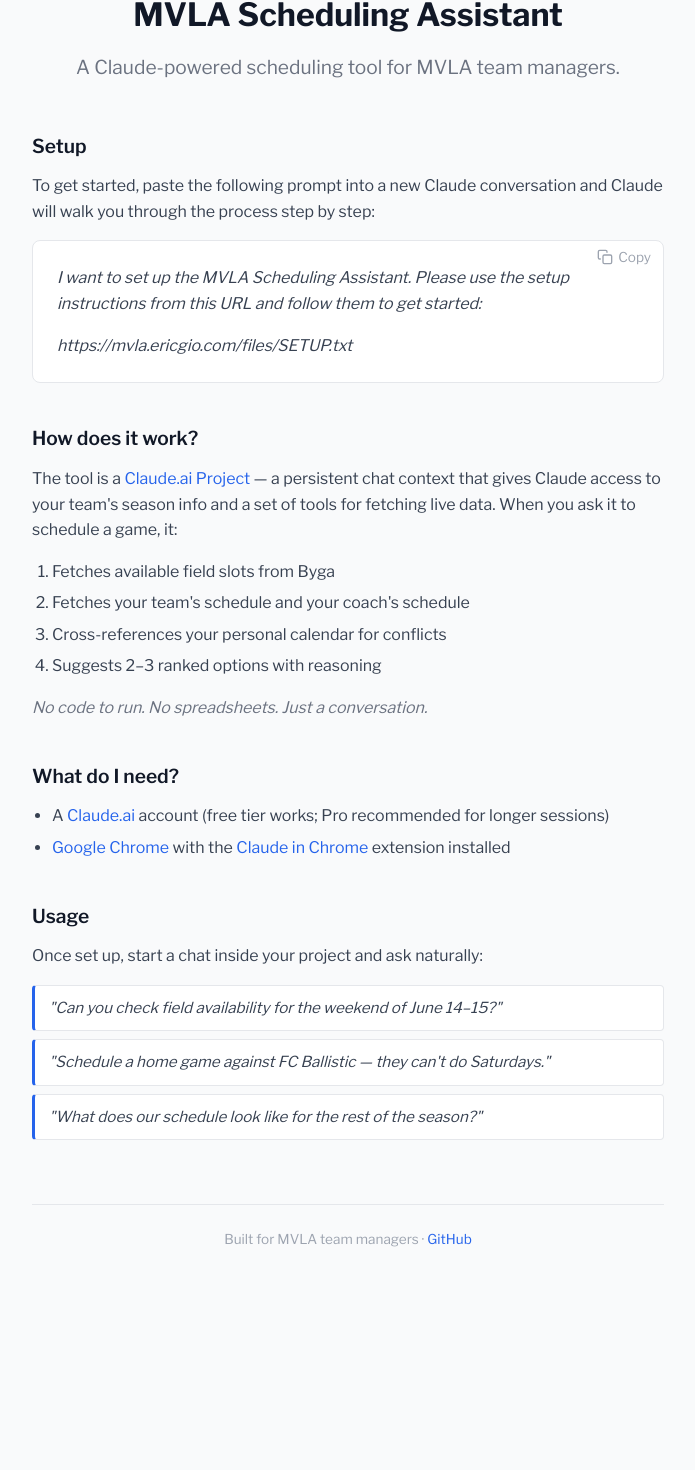
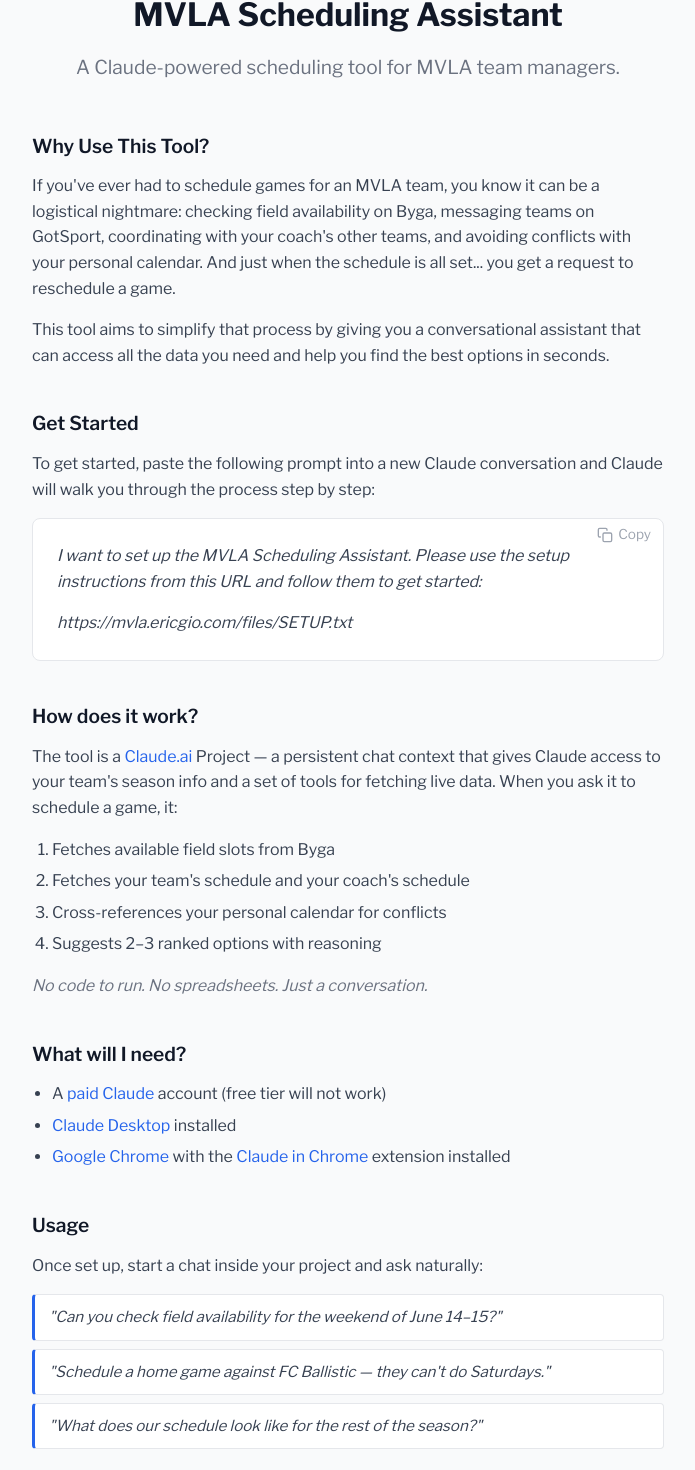
Before and after one commit to ericgio/mvla-scheduling-mcp, a React (Vite) app in the folder client/: page / in a window 1280 px wide. Shown: the part 233-1703 px from the top of the page, without its empty margins (292-987 px from the left). Before the commit the page ends 1548 px from the top, so only its background shows below. Built offline with nearby package versions, Linux system fonts and the light colour scheme.

Commit message:
Improve index page and setup instructions

```diff
--- a/client/src/App.tsx
+++ b/client/src/App.tsx
@@ -1,4 +1,4 @@
-import { useState } from 'react';
+import { HTMLProps, useState } from 'react';
 
 declare const __SETUP_FILE__: string;
 const SETUP_URL = `https://mvla.ericgio.com/files/${__SETUP_FILE__}`;
@@ -7,7 +7,16 @@
 
 function CopyIcon() {
   return (
-    <svg xmlns="http://www.w3.org/2000/svg" width="16" height="16" viewBox="0 0 24 24" fill="none" stroke="currentColor" strokeWidth="2" strokeLinecap="round" strokeLinejoin="round">
+    <svg
+      xmlns="http://www.w3.org/2000/svg"
+      width="16"
+      height="16"
+      viewBox="0 0 24 24"
+      fill="none"
+      stroke="currentColor"
+      strokeWidth="2"
+      strokeLinecap="round"
+      strokeLinejoin="round">
       <rect x="9" y="9" width="13" height="13" rx="2" ry="2" />
       <path d="M5 15H4a2 2 0 0 1-2-2V4a2 2 0 0 1 2-2h9a2 2 0 0 1 2 2v1" />
     </svg>
@@ -16,9 +25,26 @@
 
 function CheckIcon() {
   return (
-    <svg xmlns="http://www.w3.org/2000/svg" width="16" height="16" viewBox="0 0 24 24" fill="none" stroke="currentColor" strokeWidth="2" strokeLinecap="round" strokeLinejoin="round">
+    <svg
+      xmlns="http://www.w3.org/2000/svg"
+      width="16"
+      height="16"
+      viewBox="0 0 24 24"
+      fill="none"
+      stroke="currentColor"
+      strokeWidth="2"
+      strokeLinecap="round"
+      strokeLinejoin="round">
       <polyline points="20 6 9 17 4 12" />
     </svg>
+  );
+}
+
+function Link(props: HTMLProps<HTMLAnchorElement>) {
+  return (
+    <a target="_blank" rel="noreferrer" {...props}>
+      {props.children}
+    </a>
   );
 }
 
@@ -40,17 +66,34 @@
       </header>
 
       <section>
-        <h2>Setup</h2>
+        <h2>Why Use This Tool?</h2>
+        <p>
+          If you've ever had to schedule games for an MVLA team, you know it can
+          be a logistical nightmare: checking field availability on Byga,
+          messaging teams on GotSport, coordinating with your coach's other
+          teams, and avoiding conflicts with your personal calendar. And just
+          when the schedule is all set... you get a request to reschedule a
+          game.
+        </p>
+        <p>
+          This tool aims to simplify that process by giving you a conversational
+          assistant that can access all the data you need and help you find the
+          best options in seconds.
+        </p>
+      </section>
+
+      <section>
+        <h2>Get Started</h2>
         <p>
           To get started, paste the following prompt into a new Claude
-          conversation and Claude will walk you through the process step by step:
+          conversation and Claude will walk you through the process step by
+          step:
         </p>
         <div className="setup-box">
           <button
             className={`copy-btn${copied ? ' copied' : ''}`}
             onClick={copyPrompt}
-            aria-label="Copy to clipboard"
-          >
+            aria-label="Copy to clipboard">
             {copied ? <CheckIcon /> : <CopyIcon />}
             &nbsp;{copied ? 'Copied!' : 'Copy'}
           </button>
@@ -65,10 +108,10 @@
       <section>
         <h2>How does it work?</h2>
         <p>
-          The tool is a <a href="https://claude.ai">Claude.ai Project</a> — a
-          persistent chat context that gives Claude access to your team's season
-          info and a set of tools for fetching live data. When you ask it to
-          schedule a game, it:
+          The tool is a <Link href="https://claude.ai">Claude.ai</Link> Project
+          — a persistent chat context that gives Claude access to your team's
+          season info and a set of tools for fetching live data. When you ask it
+          to schedule a game, it:
         </p>
         <ol>
           <li>Fetches available field slots from Byga</li>
@@ -76,22 +119,28 @@
           <li>Cross-references your personal calendar for conflicts</li>
           <li>Suggests 2–3 ranked options with reasoning</li>
         </ol>
-        <p className="tagline">No code to run. No spreadsheets. Just a conversation.</p>
+        <p className="tagline">
+          No code to run. No spreadsheets. Just a conversation.
+        </p>
       </section>
 
       <section>
-        <h2>What do I need?</h2>
+        <h2>What will I need?</h2>
         <ul>
           <li>
-            A <a href="https://claude.ai">Claude.ai</a> account (free tier
-            works; Pro recommended for longer sessions)
+            A <Link href="https://claude.com/pricing">paid Claude</Link> account
+            (free tier will not work)
           </li>
           <li>
-            <a href="https://www.google.com/chrome/">Google Chrome</a> with
-            the{' '}
-            <a href="https://chromewebstore.google.com/detail/claude-in-chrome/">
+            <Link href="https://claude.com/download">Claude Desktop</Link>{' '}
+            installed
+          </li>
+          <li>
+            <Link href="https://www.google.com/chrome/">Google Chrome</Link>{' '}
+            with the{' '}
+            <Link href="https://chromewebstore.google.com/detail/claude/fcoeoabgfenejglbffodgkkbkcdhcgfn">
               Claude in Chrome
-            </a>{' '}
+            </Link>{' '}
             extension installed
           </li>
         </ul>
@@ -105,7 +154,8 @@
             "Can you check field availability for the weekend of June 14–15?"
           </div>
           <div className="example">
-            "Schedule a home game against FC Ballistic — they can't do Saturdays."
+            "Schedule a home game against FC Ballistic — they can't do
+            Saturdays."
           </div>
           <div className="example">
             "What does our schedule look like for the rest of the season?"
@@ -114,8 +164,8 @@
       </section>
 
       <footer>
-        Built for MVLA team managers &middot;{' '}
-        <a href="https://github.com/ericgio/mvla-scheduling-tool">GitHub</a>
+        Copyright © {new Date().getFullYear()} Eric Giovanola &middot;{' '}
+        <Link href="https://github.com/ericgio/mvla-scheduling">GitHub</Link>
       </footer>
     </div>
   );
```
Also changed, not shown: 1 other file (tests, documents, lock files or other folders).
